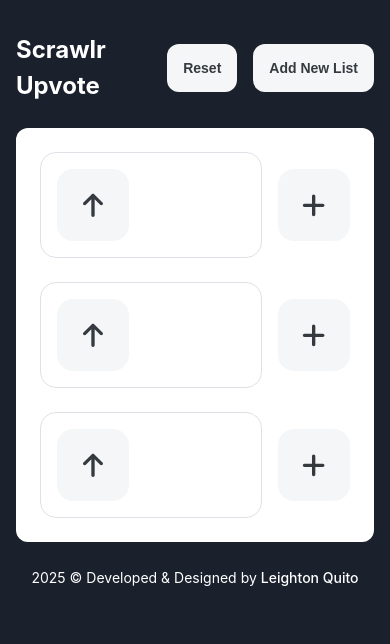
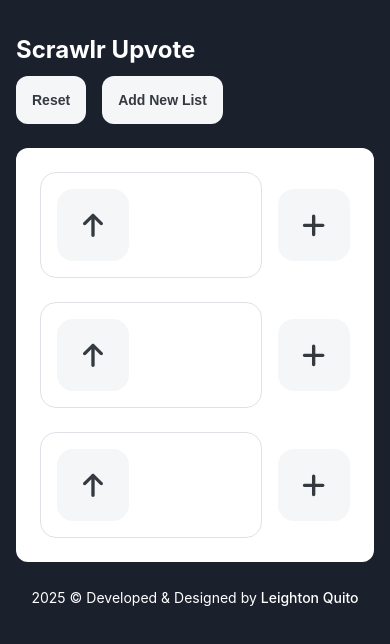
Before and after one commit to iamleigh/scrawlr-upvote, a React (Vite) app: page / in a window 390 px wide. Shown: the top 644 px of the page. Built offline with nearby package versions, Linux system fonts and the light colour scheme.

Commit message:
chore: Update styles on mobiles

```diff
--- a/src/App.tsx
+++ b/src/App.tsx
@@ -1,5 +1,5 @@
 import { UpvoteProvider } from '@context/upvote/context'
-import UpvoteLayout from './components/templates/UpvoteLayout'
+import UpvoteLayout from '@template/UpvoteLayout/UpvoteLayout'
 
 function App() {
     return (
--- a/src/assets/scss/_base/_buttons.scss
+++ b/src/assets/scss/_base/_buttons.scss
@@ -11,5 +11,6 @@ button {
 
 	&[disabled] {
 		cursor: not-allowed;
+		opacity: 0.6;
 	}
 }
--- a/src/components/molecules/Header/Header.module.scss
+++ b/src/components/molecules/Header/Header.module.scss
@@ -1,10 +1,15 @@
 @use "../../../assets/scss/utils.scss" as *;
 
 .suc-header {
-	display: flex;
-	flex-flow: row wrap;
-	align-items: center;
+	display: block;
 	margin: 0 0 $spacing-lg;
+	padding: 0;
+
+	@include bp(min-width, sm) {
+		display: flex;
+		flex-flow: row wrap;
+		align-items: center;
+	}
 
 	&__title {
 		min-width: 1px;
@@ -16,7 +21,12 @@
 		display: flex;
 		flex: 0 0 auto;
 		align-items: center;
-		margin-left: $spacing-lg;
+		margin-top: $spacing-sm;
+
+		@include bp(min-width, sm) {
+			margin-top: 0;
+			margin-left: $spacing-lg;
+		}
 
 		button {
 			margin-left: $spacing-md;
--- /dev/null
+++ b/src/components/templates/UpvoteLayout/UpvoteLayout.module.scss
@@ -0,0 +1,7 @@
+@use "../../../assets/scss/utils.scss" as *;
+
+.suc-upvote-fineprint {
+    display: block;
+    color: var(--color-neutral-dark);
+    text-align: center;
+}
--- a/src/components/templates/UpvoteLayout.tsx
+++ b/src/components/templates/UpvoteLayout/UpvoteLayout.tsx
@@ -5,6 +5,8 @@ import Card from '@atom/Card/Card'
 import UpvotePanel from '@organism/UpvotePanel/UpvotePanel'
 import Footer from '@molecule/Footer/Footer'
 import { useUpvote } from '@context/upvote/hooks'
+import styles from './UpvoteLayout.module.scss'
+import clsx from 'clsx'
 
 const UpvoteLayout: React.FC = () => {
     const { panelCount, incrementPanelCount, resetPanelCount } = useUpvote()
@@ -15,6 +17,7 @@ const UpvoteLayout: React.FC = () => {
                 <Button label="Reset" onClick={resetPanelCount} />
                 <Button
                     label="Add New List"
+                    disabled={panelCount.length >= 5}
                     onClick={incrementPanelCount}
                 />
             </Header>
@@ -28,6 +31,8 @@ const UpvoteLayout: React.FC = () => {
                         selected={panel.selected}
                     />
                 ))}
+
+                {panelCount.length >= 5 && <small className={clsx({ [styles['suc-upvote-fineprint']]: true })}>You reached the limit of allowed lists</small>}
             </Card>
 
             <Footer />
--- a/tsconfig.app.json
+++ b/tsconfig.app.json
@@ -31,6 +31,7 @@
       "@atom/*": ["./src/components/atoms/*"],
       "@molecule/*": ["./src/components/molecules/*"],
       "@organism/*": ["./src/components/organisms/*"],
+      "@template/*": ["./src/components/templates/*"],
       "@context/*": ["./src/contexts/*"]
     }
   },
```
